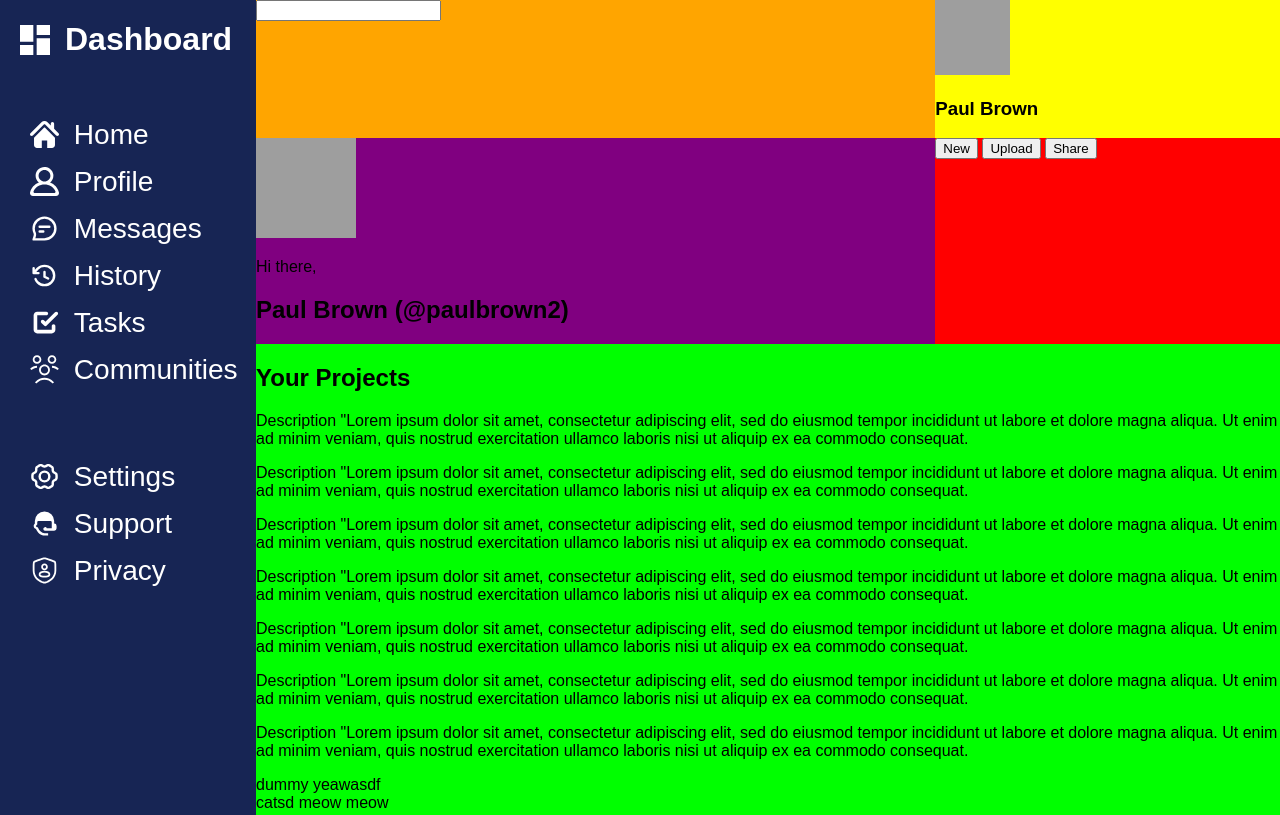
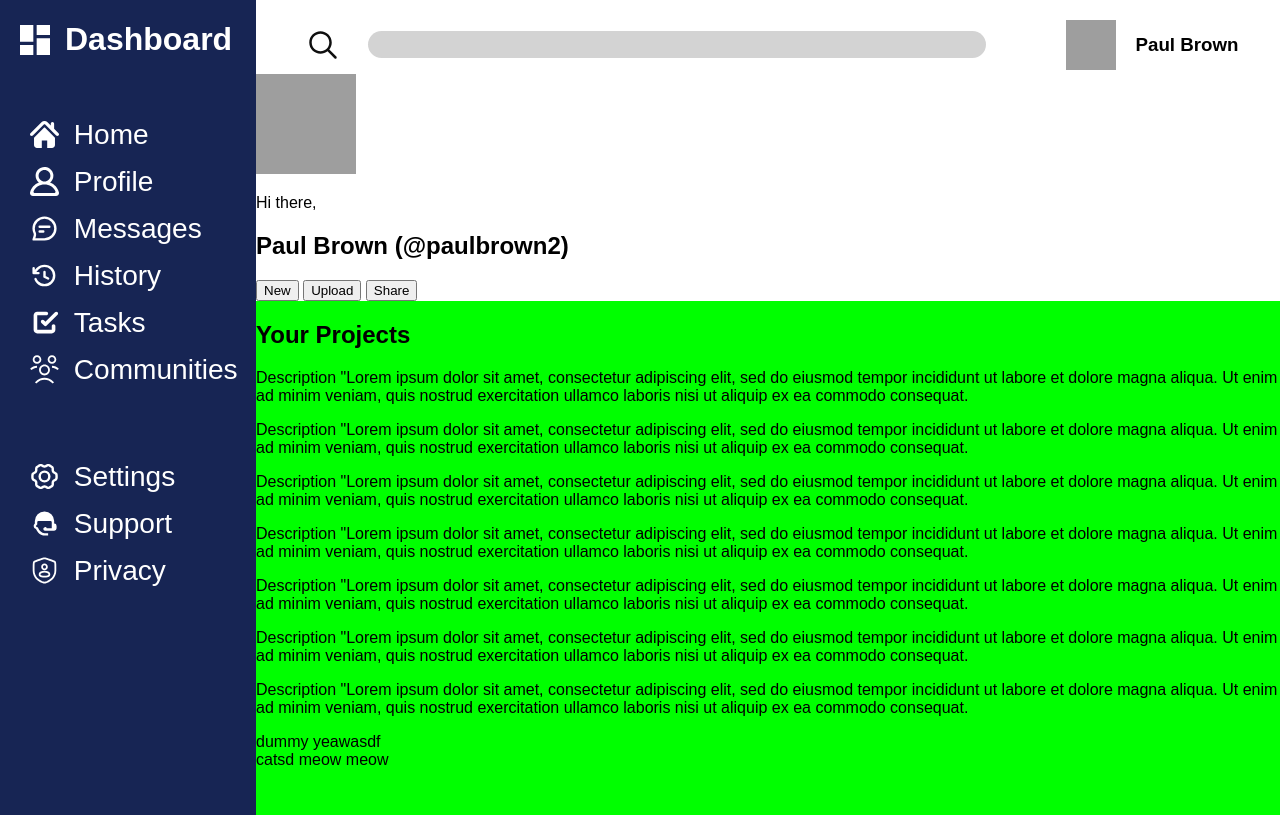
Before and after one commit to williamandrews2/AdminDashboard, a plain HTML site: page index.html in a window 1280 px wide. Shown: the top 815 px of the page. Drawn offline with Linux system fonts and the light colour scheme; grey boxes are pictures that could not be loaded.

Commit message:
Finished layout for top header section.

```diff
--- a/index.html
+++ b/index.html
@@ -9,24 +9,26 @@
   <body>
     <div class="container">
       <div class="header">
-        <div class="searchsection">
-          <input type="text" id="searchbar" />
-        </div>
-        <div class="namelink">
+        <div class="topheader">
+          <form id="searchbar">
+            <img src="./icons/icon_search.svg" alt="searchicon" />
+            <input type="text" id="searchbox" />
+          </form>
           <img src="./images/circlecat.png" alt="tuxedocatpicture" />
           <h3>Paul Brown</h3>
         </div>
-        <div class="usertitle">
+
+        <div class="bottomheader">
           <img src="./images/circlecat.png" alt="tuxedocatpicture" />
           <div class="username">
             <p>Hi there,</p>
             <h2>Paul Brown (@paulbrown2)</h2>
           </div>
-        </div>
-        <div class="nav">
-          <button class="navbtn">New</button>
-          <button class="navbtn">Upload</button>
-          <button class="navbtn">Share</button>
+          <div class="nav">
+            <button class="navbtn">New</button>
+            <button class="navbtn">Upload</button>
+            <button class="navbtn">Share</button>
+          </div>
         </div>
       </div>
 
--- a/styles.css
+++ b/styles.css
@@ -17,36 +17,48 @@ body {
 
 .header {
   grid-area: 1/2/2/6;
-  display: grid;
-  grid-template-columns: 1fr 1fr / 1fr 1fr 1fr;
-  background-color: yellow;
 }
 
-.header .searchsection {
-  grid-area: 1/1/2/3;
-  background-color: orange;
+.header #searchbar {
+  display: flex;
 }
 
-.header .namelink {
-  grid-area: 1/3/2/4;
+.header .topheader {
+  display: flex;
 }
 
-.header .usertitle {
-  grid-area: 2/1/3/3;
-  background-color: purple;
+.topheader {
+  margin-top: 15px;
+  display: flex;
+  align-items: center;
+  justify-content: center;
 }
 
-.header .nav {
-  grid-area: 2/3/3/4;
-  background-color: red;
+.topheader #searchbar {
+  width: 75%;
+  display: flex;
+  align-items: center;
 }
 
-.header .namelink img {
-  height: 75px;
-  width: 75px;
+.topheader #searchbar img {
+  height: 30px;
 }
 
-.header .usertitle img {
+.topheader #searchbox {
+  width: 80%;
+  height: 25px;
+  background-color: lightgray;
+  border: none;
+  border-radius: 16px;
+}
+
+.header .topheader img {
+  height: 50px;
+  width: 50px;
+  padding-right: 20px;
+}
+
+.header .bottomheader img {
   height: 100px;
   width: 100px;
 }
```
Also changed, not shown: icons/icon_search.svg (added).
